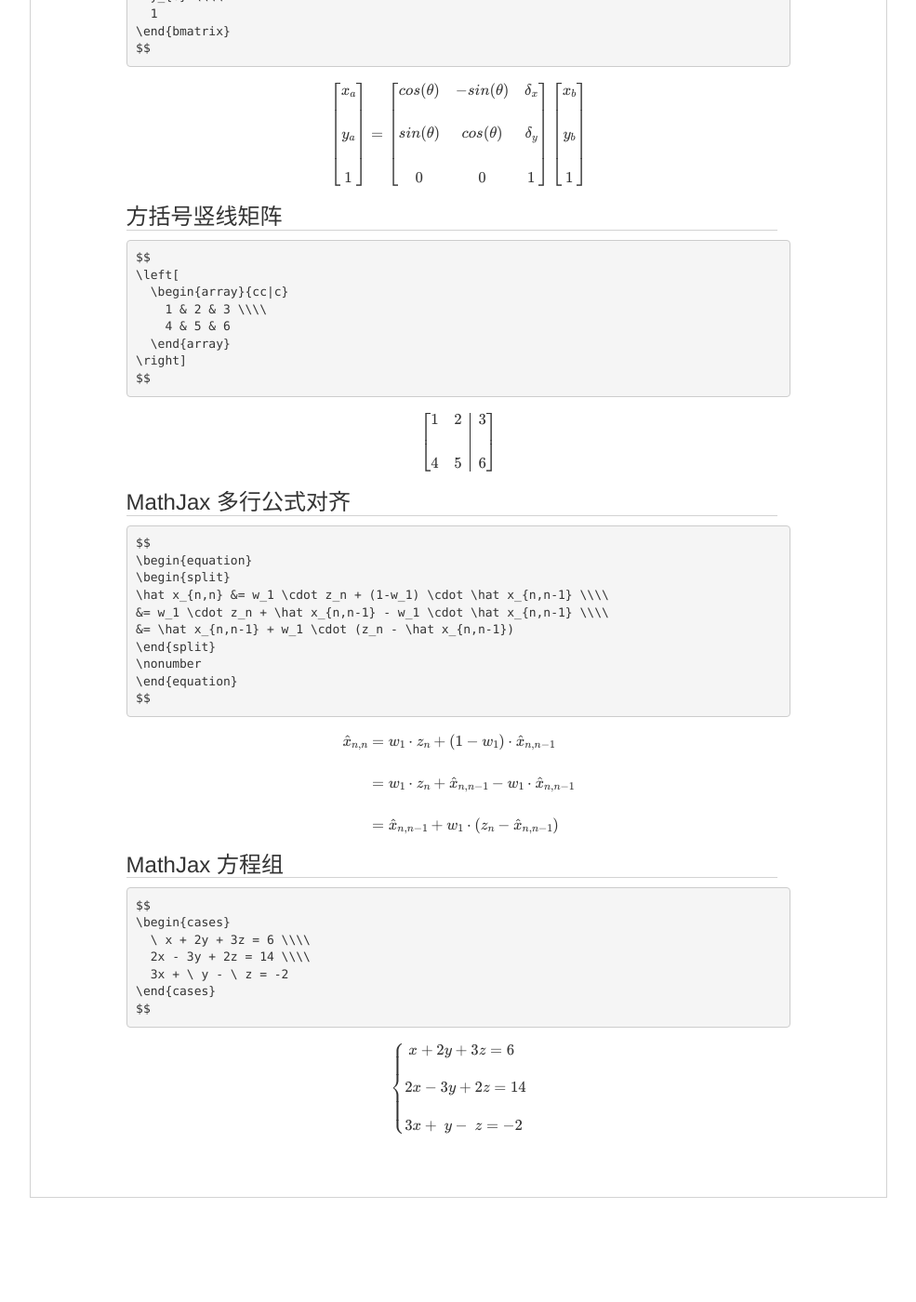
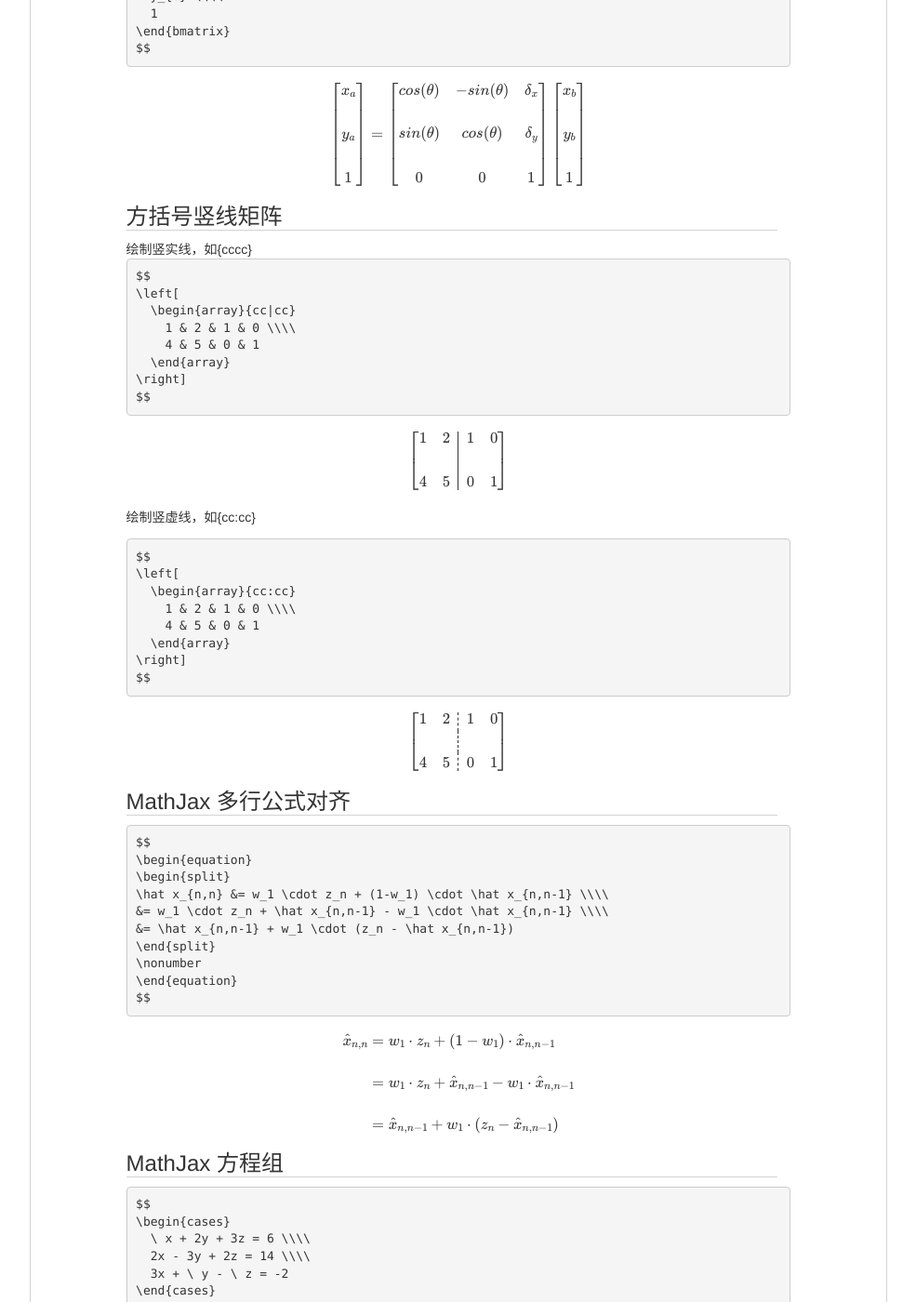
Before and after one commit to luli100/luli100.github.io, a Jekyll site: the page built from _posts/2023-11-01-mathjax.md, in a window 1280 px wide and 1400 px high, scrolled down 925 px. Shown: the whole window at 93% size, without its empty margins (147-1132 px from the left). Built offline with Jekyll 4.4.1, drawn with Linux system fonts in a browser that asks for light colours; formulas are drawn with MathJax 3; before the commit the page ends 2213 px from its top, so only the background shows below that; some of the changed text lies outside the part shown.

Commit message:
mathjax matrix

````diff
--- a/_posts/2023-11-01-mathjax.md
+++ b/_posts/2023-11-01-mathjax.md
@@ -79,12 +79,14 @@ $$
 
 ### 方括号竖线矩阵
 
+绘制竖实线，如{cc|cc}
+
 ```
 $$
 \left[
-  \begin{array}{cc|c}
-    1 & 2 & 3 \\\\
-    4 & 5 & 6
+  \begin{array}{cc|cc}
+    1 & 2 & 1 & 0 \\\\
+    4 & 5 & 0 & 1
   \end{array}
 \right]
 $$
@@ -92,13 +94,34 @@ $$
 
 $$
 \left[
-  \begin{array}{cc|c}
-    1 & 2 & 3 \\\\
-    4 & 5 & 6
+  \begin{array}{cc|cc}
+    1 & 2 & 1 & 0 \\\\
+    4 & 5 & 0 & 1
   \end{array}
 \right]
 $$
 
+绘制竖虚线，如{cc:cc}
+
+```
+$$
+\left[
+  \begin{array}{cc:cc}
+    1 & 2 & 1 & 0 \\\\
+    4 & 5 & 0 & 1
+  \end{array}
+\right]
+$$
+```
+
+$$
+\left[
+  \begin{array}{cc:cc}
+    1 & 2 & 1 & 0 \\\\
+    4 & 5 & 0 & 1
+  \end{array}
+\right]
+$$
 
 ### MathJax 多行公式对齐
 
@@ -145,3 +168,8 @@ $$
   3x + \ y - \ z =-2
 \end{cases}
 $$
+
+### 参考资料
+
+1. [MathJax数学公式。](http://masikkk.com/article/MathJax/)
+2. [MathJax 语法快速指南。](https://bachzart.github.io/2020/09/17/MathJax-%E8%AF%AD%E6%B3%95%E5%BF%AB%E9%80%9F%E6%8C%87%E5%8D%97/)
````
